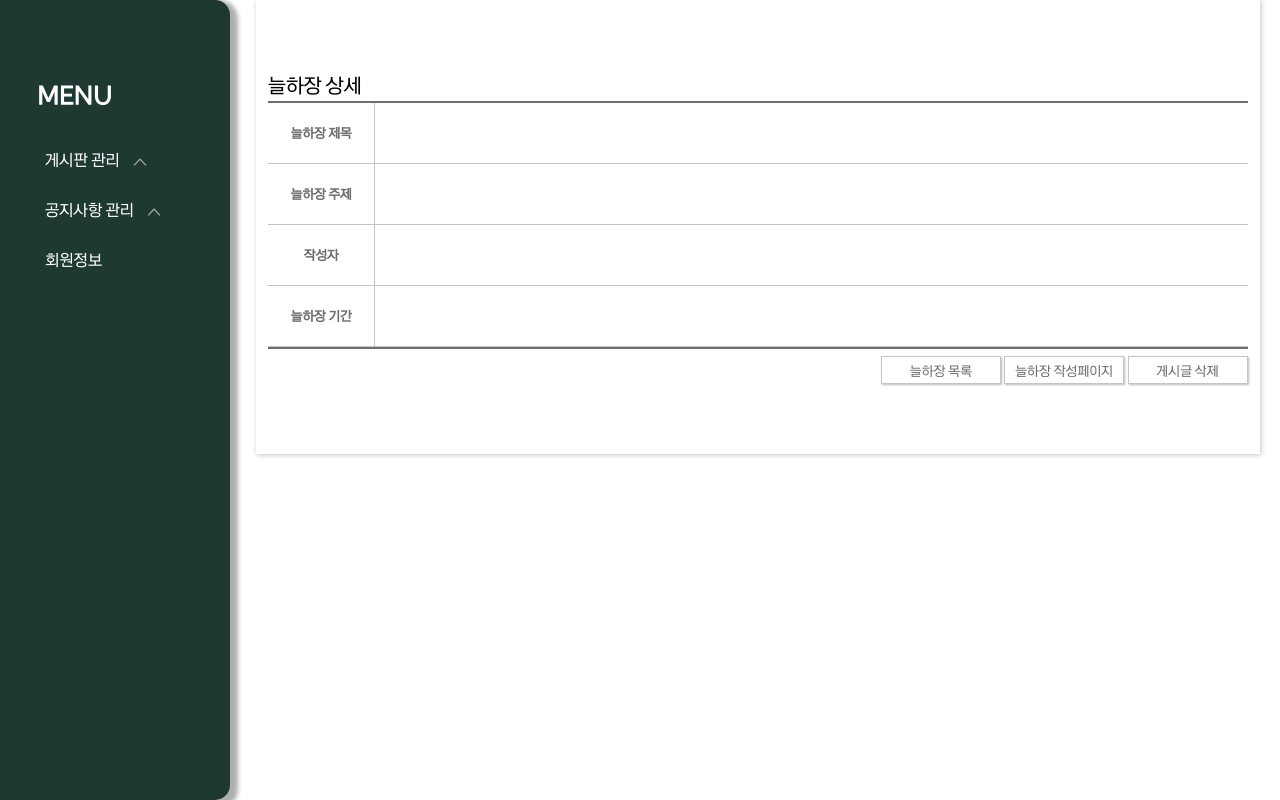
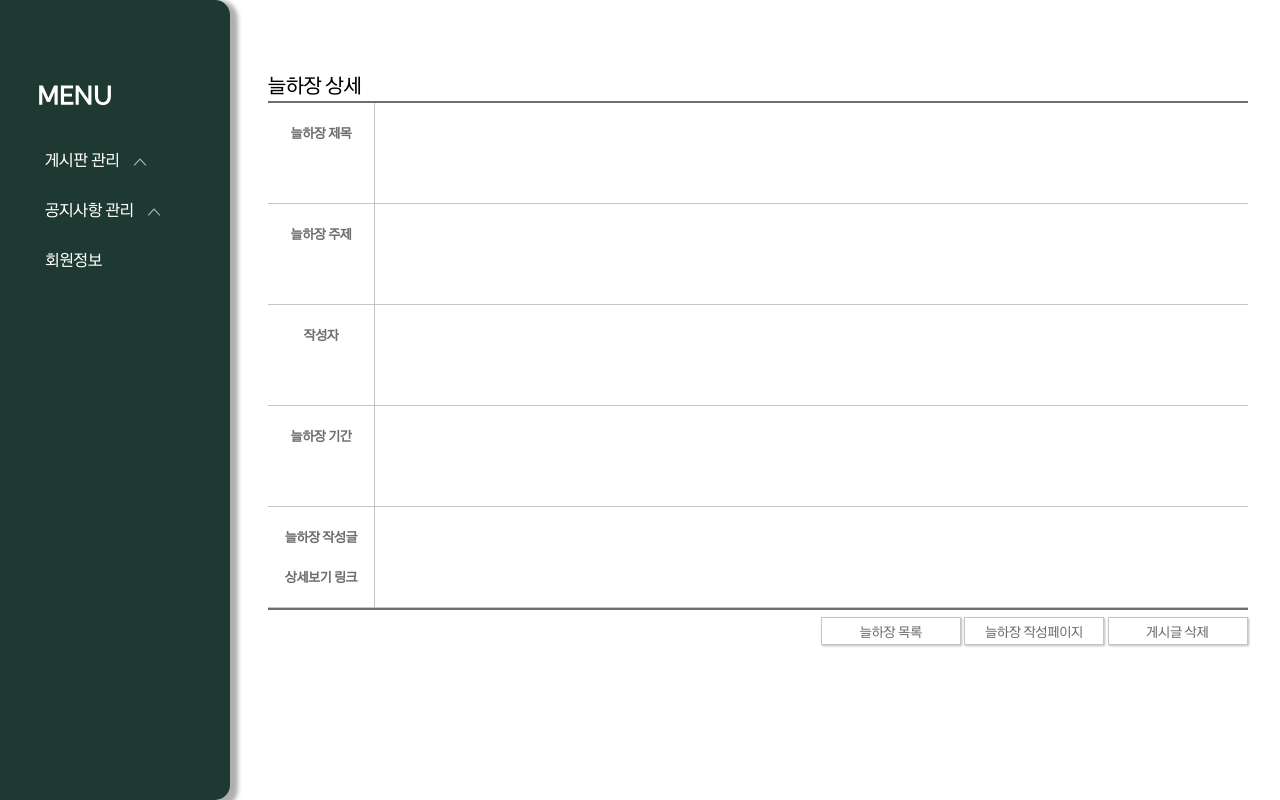
Before and after one commit to dev-imoongs/giboo-take-AI, a Django app: template templates/admin/nelhajang/detail.html in a window 1280 px wide. Run offline with Django 4.2, Linux system fonts and the light colour scheme; the template is opened without the code that fills it, so the values that code supplies are empty.

Commit message:
1팀 조현상 수정률 90%

```diff
--- a/static/css/admin/admin-common.css
+++ b/static/css/admin/admin-common.css
@@ -80,7 +80,7 @@
 .search-icon {
 	width: 25px;
 	position: absolute;
-	margin: 5px 5px 5px 155px;
+    margin: 0.3% 1% 1% 11.1%;
 	cursor: pointer;
 }
 
@@ -186,6 +186,7 @@
 
 .checkbox {
 	margin: 10px 10px 10px 10px;
+
 }
 
 .title-txt {
--- a/static/css/admin/notice-form.css
+++ b/static/css/admin/notice-form.css
@@ -27,7 +27,6 @@
     padding: 70px 12px;
    background-color: white;
    box-sizing : border-box;
-   box-shadow: 1px 1px 5px #c4c4c4;
 }
 
 .table-wrap .count-btns-wrap {
@@ -117,7 +116,7 @@
 }
 
 .btn-write, .btn-list {
-   width : 120px;
+    width: 140px;
 }
 
 
@@ -145,6 +144,11 @@
    display : flex;
    border-bottom: 1px solid #c4c4c4;
 }
+
+.notice-write2 {
+    height: 100px;
+}
+
 .qna-info-list .qna-list:nth-child(5) {
    border: 0;
 }
--- a/templates/admin/admin-main.html
+++ b/templates/admin/admin-main.html
@@ -13,6 +13,7 @@
 </head>
 <body>
 <!-- 사이드 바 -->
+<div class="total-wrap">
     <div id="side-bar">
         <div class="side-menu">
             <div>
@@ -362,6 +363,7 @@
 </ul>
 </div>
 </div>
+</div>
 </body>
 <script src="https://code.jquery.com/jquery-3.5.1.min.js"></script>
 <script src="/static/js/admin/side-bar.js"></script>
--- a/templates/admin/inquiry/list.html
+++ b/templates/admin/inquiry/list.html
@@ -5,7 +5,7 @@
     <meta http-equiv="X-UA-Compatible" content="IE=edge">
     <meta name="viewport" content="width=device-width, initial-scale=1.0">
     <title>관리자 페이지 문의 게시판</title>
-    <link rel="stylesheet" href="../../../static/css/common/common.css">
+    <link rel="stylesheet" href="/../static/css/common/common.css">
     <link rel="stylesheet" href="/static/css/admin/side-bar.css">
     <link rel="stylesheet" href="/static/css/admin/admin-common.css">
     <link rel="icon" href="/static/image/favicon.png">
--- a/templates/admin/inquiry/write.html
+++ b/templates/admin/inquiry/write.html
@@ -142,7 +142,7 @@
                     <!-- 작성하기 btn -->
                     <div class="write-btn-wrap">
                         <button type="button" class="btn btn-list"><a class="go-list" href="javascript:void(0)">문의목록</a></button>
-                        <button type="submit" class="btn btn-write">답변하기</button>
+                        <button type="button" class="btn btn-write">답변하기</button>
                     </div>
                 </form>
 
--- a/templates/admin/member/list.html
+++ b/templates/admin/member/list.html
@@ -5,7 +5,7 @@
     <meta http-equiv="X-UA-Compatible" content="IE=edge">
     <meta name="viewport" content="width=device-width, initial-scale=1.0">
     <title>관리자 페이지 회원 목록</title>
-    <link rel="stylesheet" href="../../../static/css/common/common.css">
+    <link rel="stylesheet" href="/../../static/css/common/common.css">
     <link rel="stylesheet" href="/static/css/admin/side-bar.css">
     <link rel="stylesheet" href="/static/css/admin/admin-common.css">
     <link rel="icon" href="/static/image/favicon.png">
@@ -142,7 +142,7 @@
                                             </th>
                                             <th>No</th>
                                             <th>이메일</th>
-                                            <th style="font-weight: bold">이름</th>
+                                            <th style="font-weight: bold">닉네임</th>
                                             <th>가입날짜</th>
                                         </tr>
                                     </thead>
@@ -155,7 +155,7 @@
                                         </td>
                                         <td>dev.ddokddak@gmail.com</td>
                                         <td>
-                                            조현상
+                                            ddokddak
                                         </td>
                                         <td>
                                             2023.00.00 00:00
--- a/templates/admin/nelhajang/detail.html
+++ b/templates/admin/nelhajang/detail.html
@@ -115,19 +115,19 @@
                 <!-- [S] 공지사항 등록 -->
                 <form action="" method="post">
                     <div class="con-write-wrap">
-                        <div class="notice-write">
+                        <div class="notice-write notice-write2">
                             <div class="write-title">늘하장 제목</div>
                             <div class="write-sec">
                                 <input class="write-text write-input" type="text" readonly>
                             </div>
                         </div>
-                        <div class="notice-write">
+                        <div class="notice-write notice-write2">
                             <div class="write-title">늘하장 주제</div>
                             <div class="write-sec">
                                 <input class="write-text write-input" type="text" readonly>
                             </div>
                         </div>
-                        <div class="notice-write">
+                        <div class="notice-write notice-write2">
                             <div class="write-title">작성자</div>
                             <div class="write-sec">
                                 <input class="write-text write-input" type="text" readonly>
@@ -135,13 +135,19 @@
                         </div>
 
 <!-- 여기부터 필요없을시 삭제 -->
-                        <div class="notice-write">
+                        <div class="notice-write notice-write2">
                             <div class="write-title">늘하장 기간</div>
                             <div class="write-sec">
                                 <input class="write-text write-input" type="text" readonly>
                             </div>
                         </div>
 
+                        <div class="notice-write">
+                            <div class="write-title">늘하장 작성글 상세보기 링크</div>
+                            <div class="write-sec">
+                                <input class="write-text write-input" type="text" readonly>
+                            </div>
+                        </div>
 <!-- 여기까지 삭제 -->
 
 
--- a/templates/admin/nelhajang/list.html
+++ b/templates/admin/nelhajang/list.html
@@ -5,7 +5,7 @@
     <meta http-equiv="X-UA-Compatible" content="IE=edge">
     <meta name="viewport" content="width=device-width, initial-scale=1.0">
     <title>관리자 페이지 늘하장 게시판</title>
-    <link rel="stylesheet" href="../../../static/css/common/common.css">
+    <link rel="stylesheet" href="/../../static/css/common/common.css">
     <link rel="stylesheet" href="/static/css/admin/side-bar.css">
     <link rel="stylesheet" href="/static/css/admin/admin-common.css">
     <link rel="icon" href="/static/image/favicon.png">
--- a/templates/admin/nelharang/detail.html
+++ b/templates/admin/nelharang/detail.html
@@ -6,6 +6,7 @@
     <link rel="stylesheet" href="/../static/css/common/common.css">
     <link rel="stylesheet" href="/static/css/admin/side-bar.css">
     <link rel="stylesheet" href="/static/css/admin/notice-form.css">
+    <link rel="icon" href="/static/image/favicon.png">
 </head>
 <body>
 <!-- 사이드 바 -->
--- a/templates/admin/nelharang/list.html
+++ b/templates/admin/nelharang/list.html
@@ -5,7 +5,7 @@
     <meta http-equiv="X-UA-Compatible" content="IE=edge">
     <meta name="viewport" content="width=device-width, initial-scale=1.0">
     <title>관리자 페이지 늘해랑 게시판</title>
-    <link rel="stylesheet" href="../../../static/css/common/common.css">
+    <link rel="stylesheet" href="/../../static/css/common/common.css">
     <link rel="stylesheet" href="/static/css/admin/side-bar.css">
     <link rel="stylesheet" href="/static/css/admin/admin-common.css">
     <link rel="icon" href="/static/image/favicon.png">
--- a/templates/admin/notice/list.html
+++ b/templates/admin/notice/list.html
@@ -5,7 +5,7 @@
     <meta http-equiv="X-UA-Compatible" content="IE=edge">
     <meta name="viewport" content="width=device-width, initial-scale=1.0">
     <title>관리자 페이지 공지사항</title>
-    <link rel="stylesheet" href="../../../static/css/common/common.css">
+    <link rel="stylesheet" href="/../../static/css/common/common.css">
     <link rel="stylesheet" href="/static/css/admin/side-bar.css">
     <link rel="stylesheet" href="/static/css/admin/admin-common.css">
     <link rel="icon" href="/static/image/favicon.png">
--- a/templates/admin/notice/update.html
+++ b/templates/admin/notice/update.html
@@ -153,7 +153,7 @@
                     <!-- 수정하기 btn -->
                     <div class="write-btn-wrap">
                         <button type="button" class="btn btn-list"><a class="go-list" href="javascript:void(0)">목록</a></button>
-                        <button type="submit" class="btn btn-write">등록하기</button>
+                        <button type="button" class="btn btn-write">등록하기</button>
                     </div>
                 </form>
 
```
Also changed, not shown: static/css/admin/admin-main.css (+8 -3 lines), static/css/admin/admin-write.css (+6 -1 lines), templates/admin/notice/write.html (+11 -1 lines).
